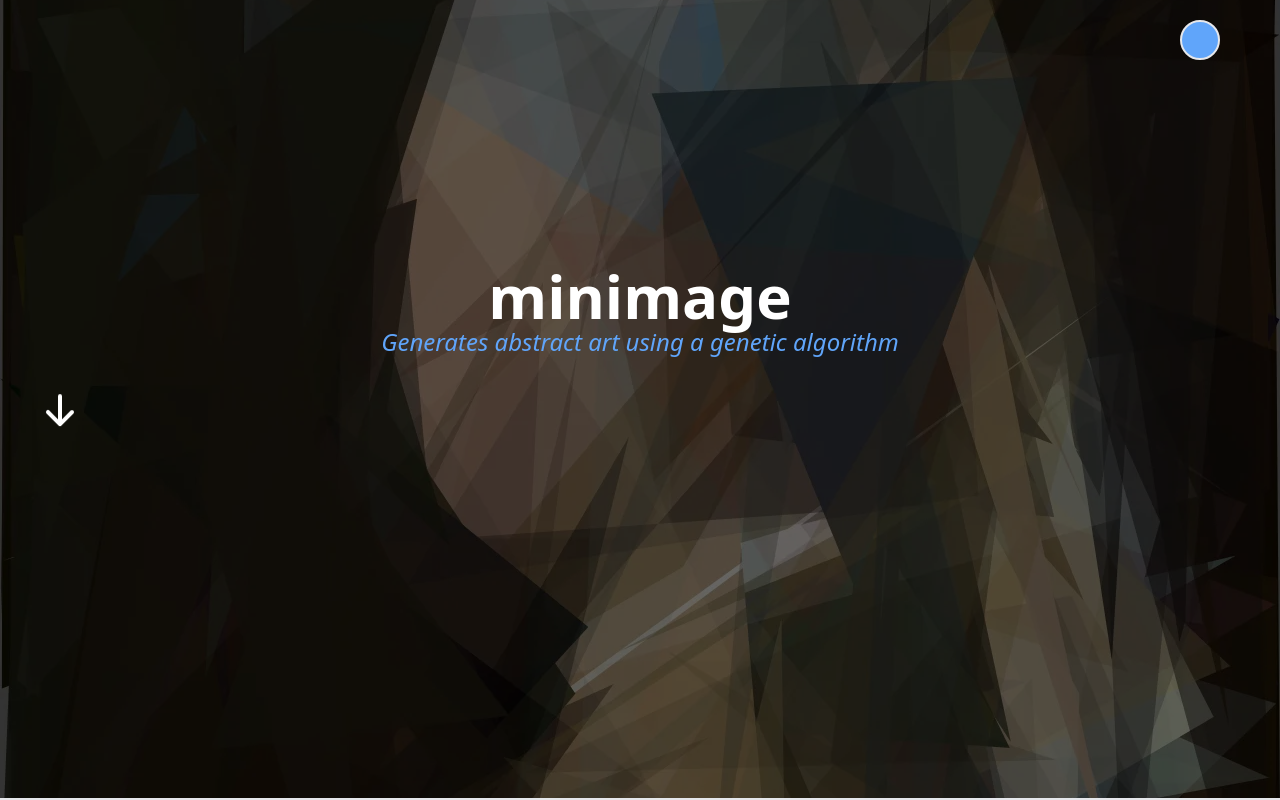
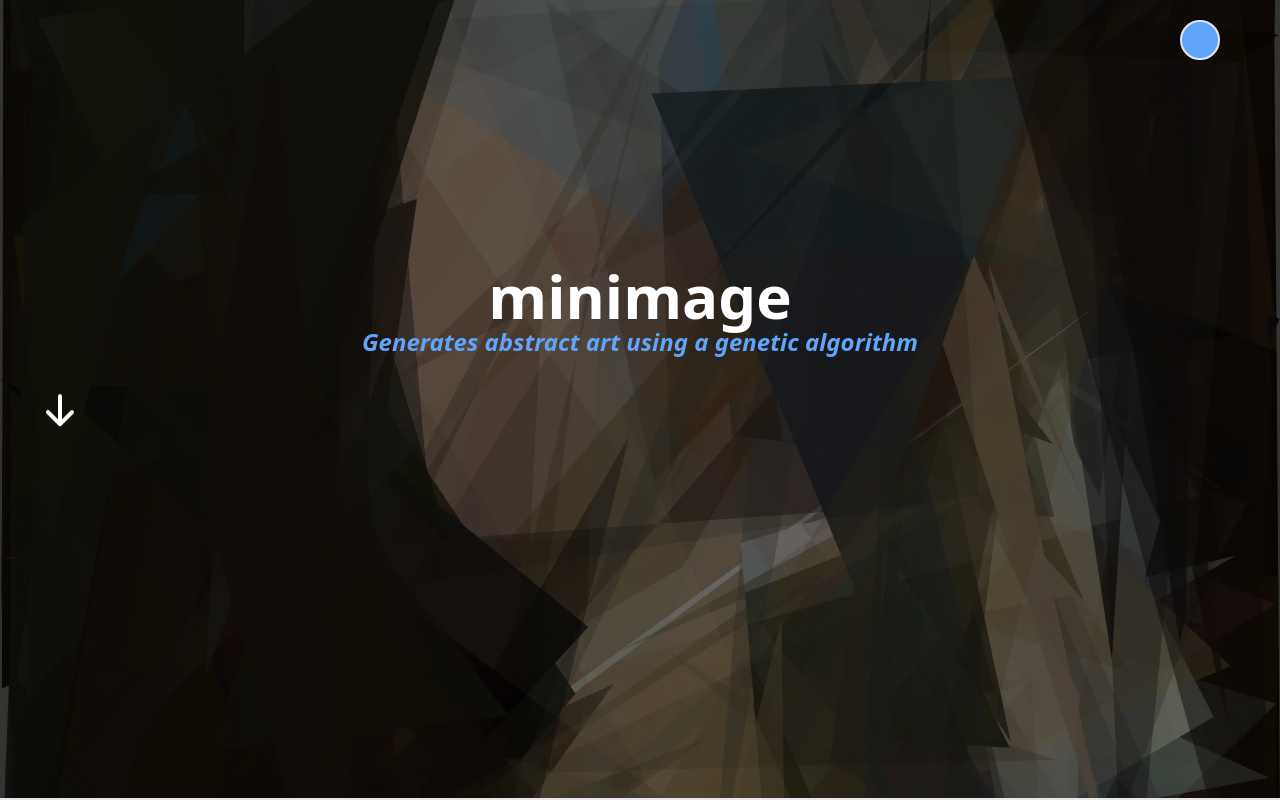
Before and after one commit to jordantwells42/jordantwells-next, a Next.js app: page /projects/minimage in a window 1280 px wide. Shown: the top 800 px of the page. Built offline with nearby package versions, Linux system fonts and the light colour scheme.

Commit message:
Update projectlanding.js

```diff
--- a/components/projectlanding.js
+++ b/components/projectlanding.js
@@ -6,7 +6,7 @@ export default function ProjectLanding(props){
             <img className="brightness-[0.4] object-cover w-full h-full " alt={props.title + " " + props.subtitle} src={props.src} />
             <div className="-translate-y-2/3 h-full px-10">
             <h2 className="text-center text-6xl font-bold text-white">{props.title}</h2>
-            <h1 className="text-center text-2xl italic text-blue-400">{props.subtitle}</h1>
+            <h1 className="text-center text-2xl font-bold italic text-blue-400">{props.subtitle}</h1>
 
             <svg xmlns="http://www.w3.org/2000/svg" className="animate-bounce sticky mt-10 bottom-0 h-10 w-10 text-white z-50" viewBox="0 0 20 20" fill="currentColor">
               <path fillRule="evenodd" d="M16.707 10.293a1 1 0 010 1.414l-6 6a1 1 0 01-1.414 0l-6-6a1 1 0 111.414-1.414L9 14.586V3a1 1 0 012 0v11.586l4.293-4.293a1 1 0 011.414 0z" clipRule="evenodd" />
```
